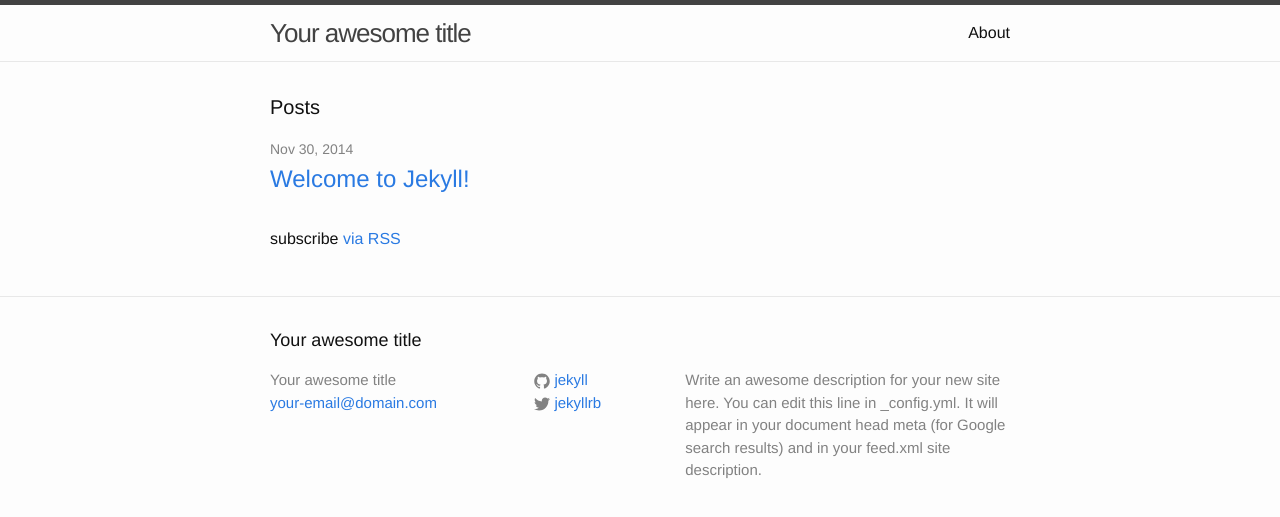
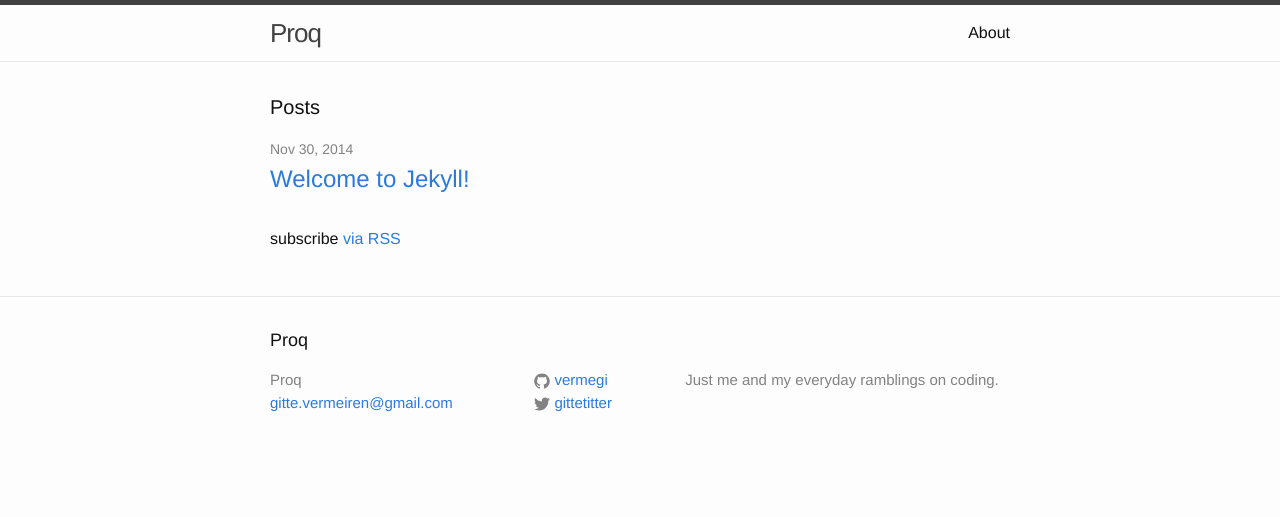
Before and after one commit to vermegi/vermegi.github.io, a Jekyll site: the page built from index.html, in a window 1280 px wide. Shown: the top 517 px of the page. Built offline with Jekyll 4.4.1, drawn with Linux system fonts in a browser that asks for light colours.

Commit message:
custom config

```diff
--- a/_config.yml
+++ b/_config.yml
@@ -1,14 +1,12 @@
 # Site settings
-title: Your awesome title
-email: your-email@domain.com
+title: Proq
+email: gitte.vermeiren@gmail.com
 description: > # this means to ignore newlines until "baseurl:"
-  Write an awesome description for your new site here. You can edit this
-  line in _config.yml. It will appear in your document head meta (for
-  Google search results) and in your feed.xml site description.
+  Just me and my everyday ramblings on coding.
 baseurl: "" # the subpath of your site, e.g. /blog/
-url: "http://yourdomain.com" # the base hostname & protocol for your site
-twitter_username: jekyllrb
-github_username:  jekyll
+url: "http://vermegi.github.io" # the base hostname & protocol for your site
+twitter_username: gittetitter
+github_username:  vermegi
 
 # Build settings
 markdown: kramdown
```
